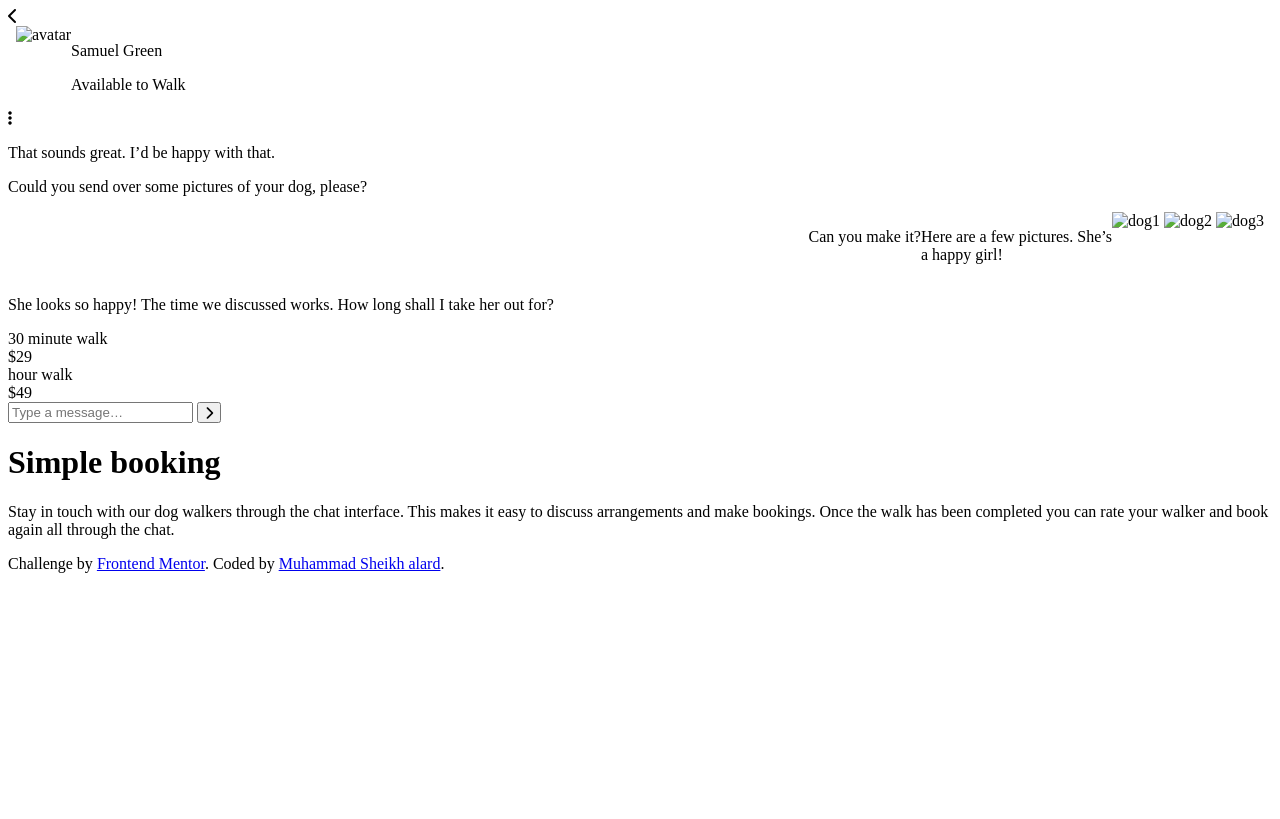
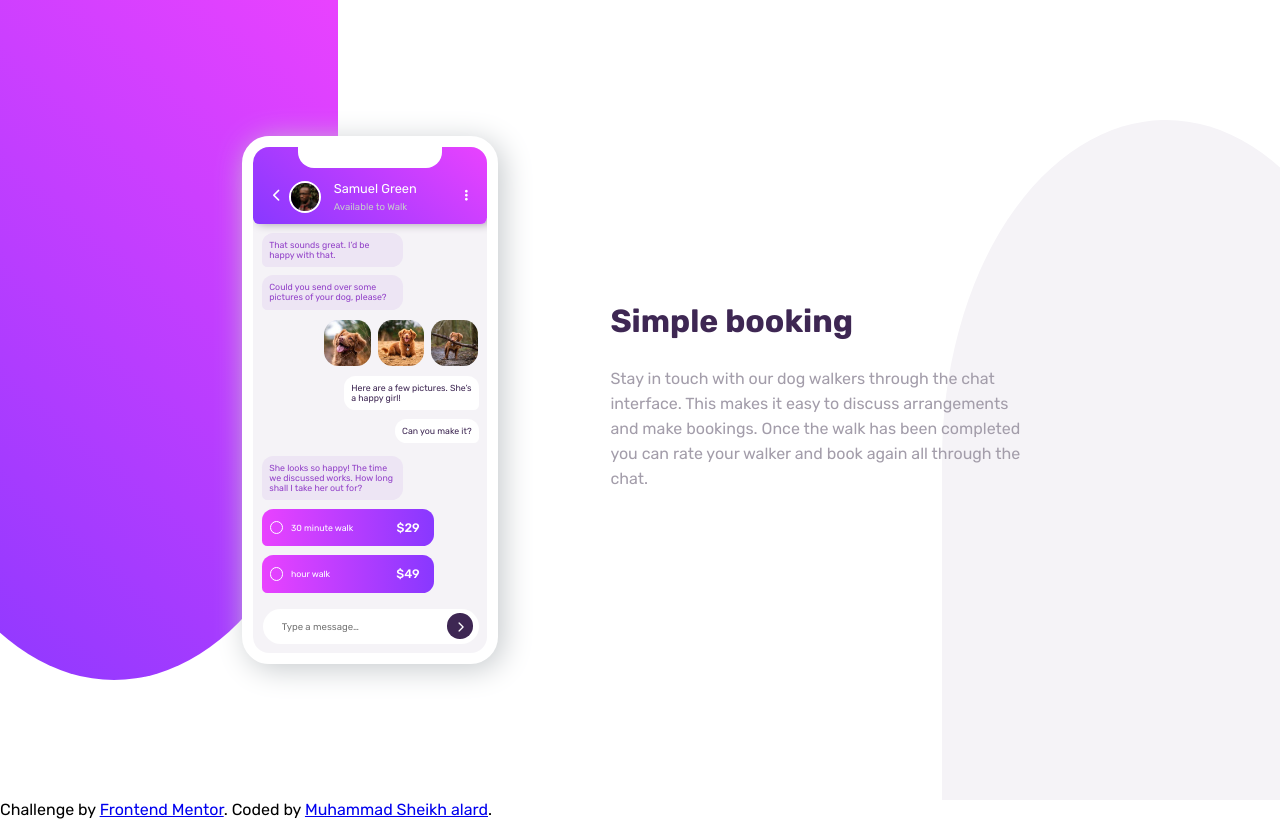
Before and after one commit to Mohammad-Sheikh-AlArd/chat-app-css-illustration-master, a plain HTML site: page index.html in a window 1280 px wide. Drawn offline with Linux system fonts and the light colour scheme; the site is published under a folder, as on GitHub Pages, so addresses that start at the root find nothing.

Commit message:
fix_bug_1

```diff
--- a/index.html
+++ b/index.html
@@ -7,9 +7,9 @@
       rel="icon"
       type="image/png"
       sizes="32x32"
-      href="./images/favicon-32x32.png"
+      href="images/favicon-32x32.png"
     />
-    <link rel="stylesheet" href="/style.css" />
+    <link rel="stylesheet" href="style.css" />
     <link
       rel="stylesheet"
       href="https://cdnjs.cloudflare.com/ajax/libs/font-awesome/6.4.2/css/all.min.css"
@@ -31,7 +31,7 @@
             <div class="contact">
               <i class="fa-solid fa-chevron-left"></i>
               <div style="display: flex; margin-right: 3em; margin-left: 0.5em">
-                <img src="/images/avatar.jpg" alt="avatar" />
+                <img src="images/avatar.jpg" alt="avatar" />
                 <div>
                   <p class="name">Samuel Green</p>
                   <p>Available to Walk</p>
@@ -48,9 +48,9 @@
             style="display: flex; flex-direction: row-reverse; flex-wrap: wrap"
           >
             <div style="margin-right: 0.5em">
-              <img class="dog-img" src="/images/dog-image-1.jpg" alt="dog1" />
-              <img class="dog-img" src="/images/dog-image-2.jpg" alt="dog2" />
-              <img class="dog-img" src="/images/dog-image-3.jpg" alt="dog3" />
+              <img class="dog-img" src="images/dog-image-1.jpg" alt="dog1" />
+              <img class="dog-img" src="images/dog-image-2.jpg" alt="dog2" />
+              <img class="dog-img" src="images/dog-image-3.jpg" alt="dog3" />
             </div>
             <p class="reciver-msg">
               Here are a few pictures. She’s <br />
```
